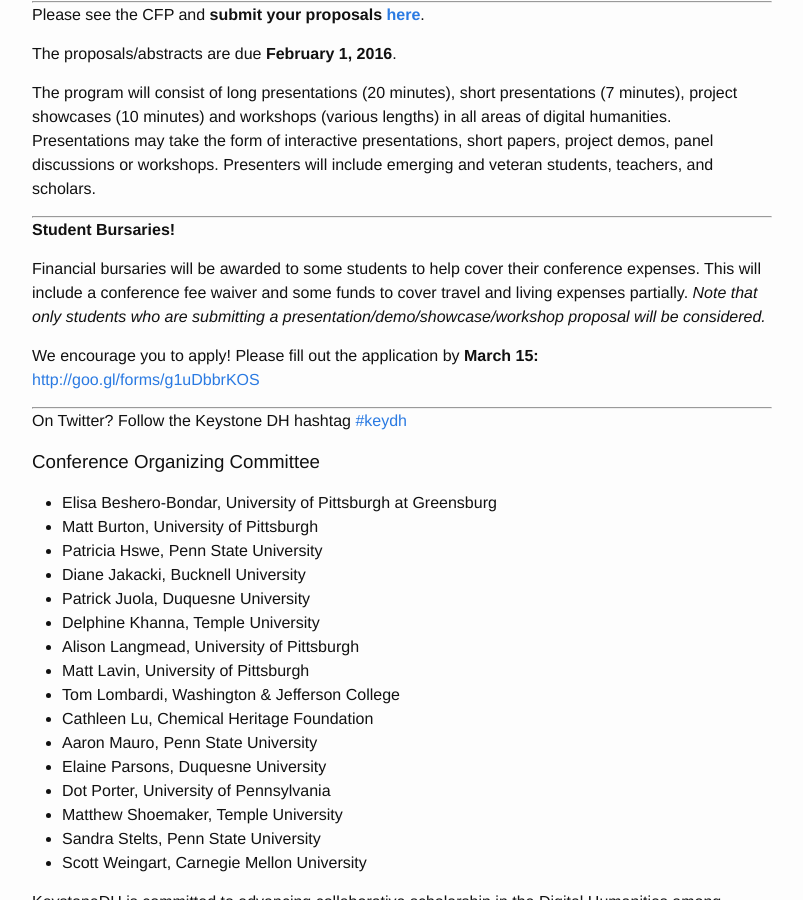
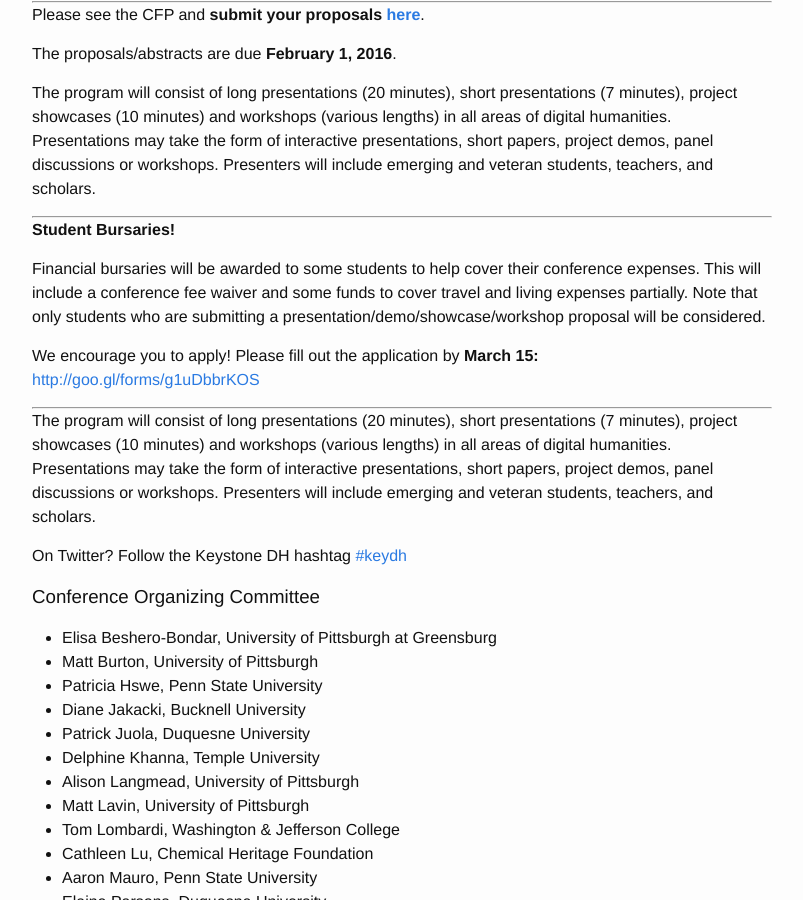
Before and after one commit to KeystoneDH/2016, a Jekyll site: the page built from index.md, in a window 1280 px wide and 900 px high, scrolled down 782 px. Shown: the whole window, without its empty margins (238-1041 px from the left). Built offline with Jekyll 4.4.1, drawn with Linux system fonts in a browser that asks for light colours.

Commit message:
github wonky

```diff
--- a/index.md
+++ b/index.md
@@ -31,14 +31,14 @@ The program will consist of long presentations (20 minutes), short presentations
 ---
 **Student Bursaries!**
 
-Financial bursaries will be awarded to some students to help cover their conference expenses. This will include a conference fee waiver and some funds to cover travel and living expenses partially. *Note that only students who are submitting a presentation/demo/showcase/workshop proposal will be considered.*
+Financial bursaries will be awarded to some students to help cover their conference expenses. This will include a conference fee waiver and some funds to cover travel and living expenses partially. Note that only students who are submitting a presentation/demo/showcase/workshop proposal will be considered.
 
 We encourage you to apply! Please fill out the application by **March 15:**
 [http://goo.gl/forms/g1uDbbrKOS](http://goo.gl/forms/g1uDbbrKOS)
 
 ---
 
-
+The program will consist of long presentations (20 minutes), short presentations (7 minutes), project showcases (10 minutes) and workshops (various lengths) in all areas of digital humanities. Presentations may take the form of interactive presentations, short papers, project demos, panel discussions or workshops. Presenters will include emerging and veteran students, teachers, and scholars.
 
 On Twitter? Follow the Keystone DH hashtag [#keydh](https://twitter.com/search?f=tweets&vertical=default&q=%23keydh&src=typd)
 
```
